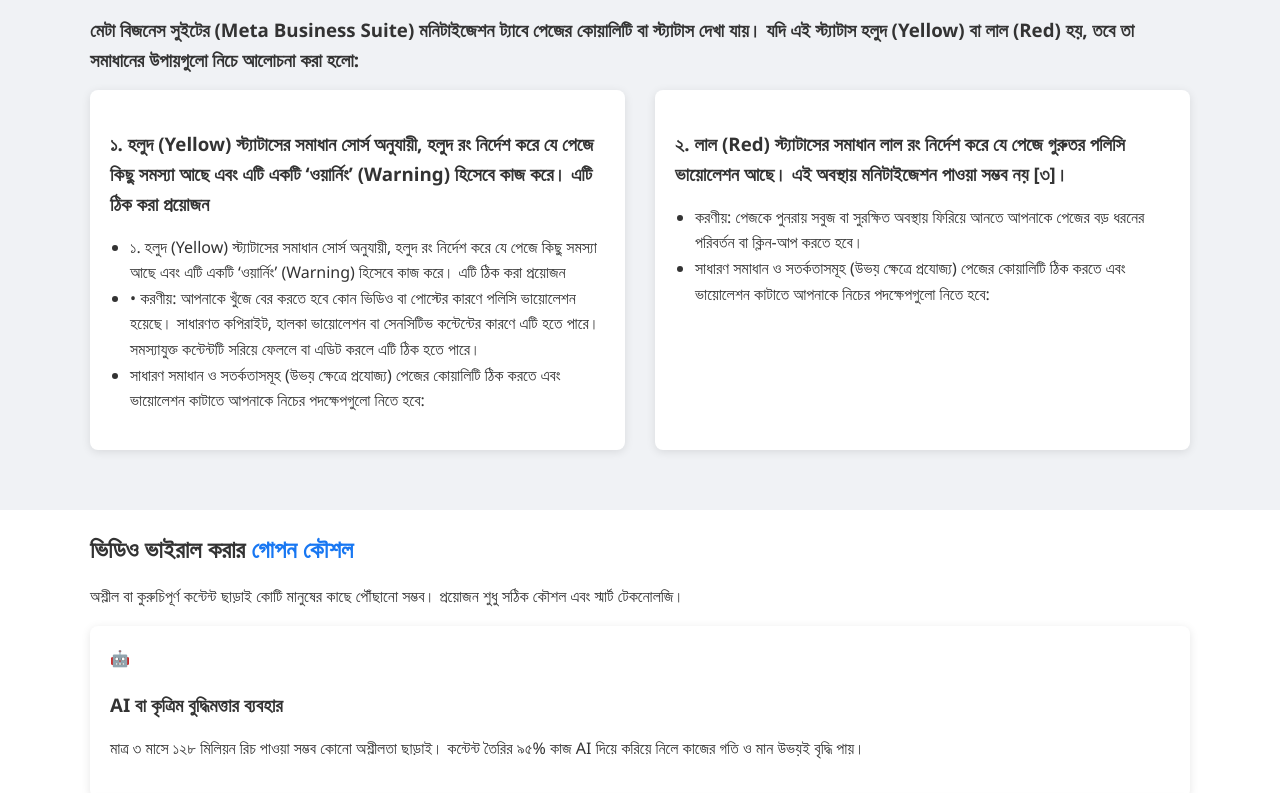
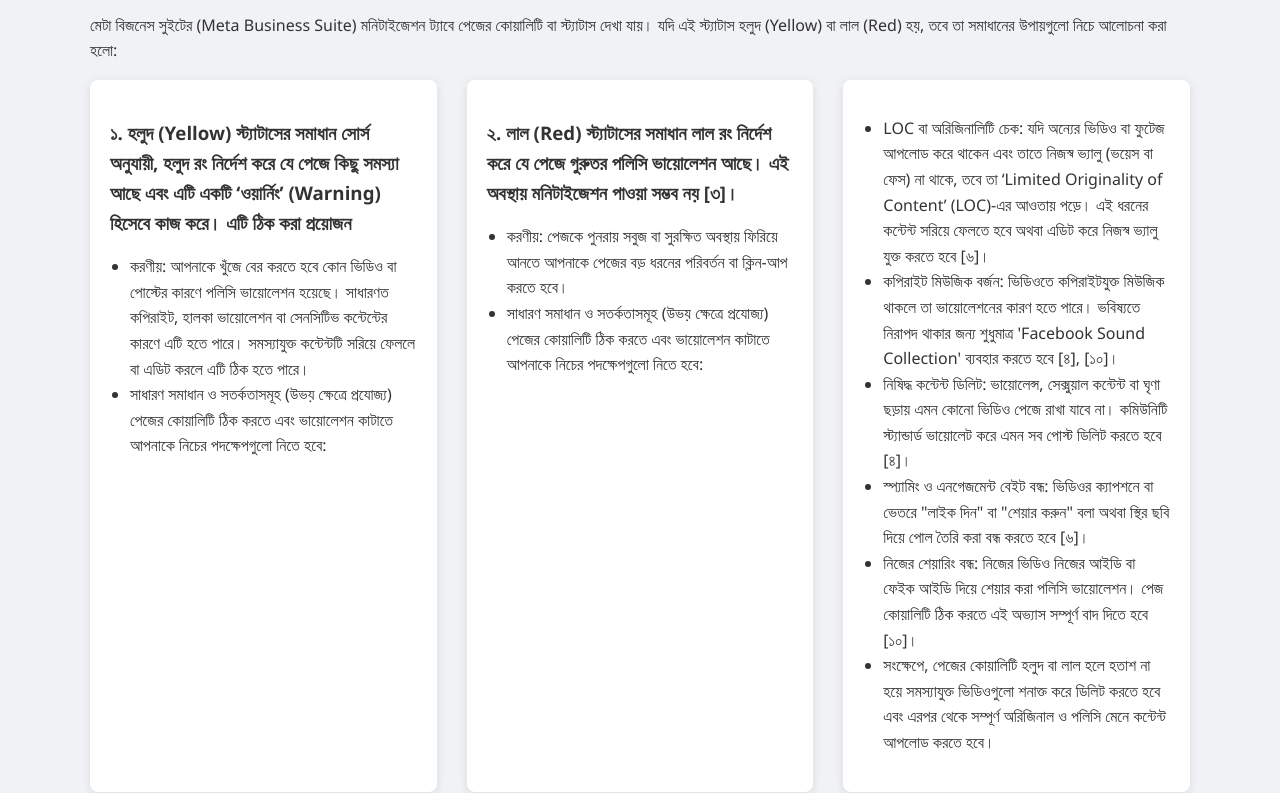
Before and after one commit to economist-bd/fb-guide, a website: page index.html in a window 1280 px wide. Shown: the part 2236-3029 px from the top of the page. Drawn offline with nearby package versions, Linux system fonts and the light colour scheme.

Commit message:
Update index.html

```diff
--- a/index.html
+++ b/index.html
@@ -161,13 +161,13 @@
      <section id="policies" class="section bg-light">
         <div class="container">
             <h2>পেজ কোয়ালিটি হলুদ বা লাল হলে সমাধানের উপায় কী?</h2>
-            <h3>মেটা বিজনেস সুইটের (Meta Business Suite) মনিটাইজেশন ট্যাবে পেজের কোয়ালিটি বা স্ট্যাটাস দেখা যায়। যদি এই স্ট্যাটাস হলুদ (Yellow) বা লাল (Red) হয়, তবে তা সমাধানের উপায়গুলো নিচে আলোচনা করা হলো:</h3>
+            <p>মেটা বিজনেস সুইটের (Meta Business Suite) মনিটাইজেশন ট্যাবে পেজের কোয়ালিটি বা স্ট্যাটাস দেখা যায়। যদি এই স্ট্যাটাস হলুদ (Yellow) বা লাল (Red) হয়, তবে তা সমাধানের উপায়গুলো নিচে আলোচনা করা হলো:</p>
             <div class="policy-wrapper">
                 <div class="policy-box">
                     <h3>১. হলুদ (Yellow) স্ট্যাটাসের সমাধান সোর্স অনুযায়ী, হলুদ রং নির্দেশ করে যে পেজে কিছু সমস্যা আছে এবং এটি একটি ‘ওয়ার্নিং’ (Warning) হিসেবে কাজ করে। এটি ঠিক করা প্রয়োজন</h3>
                     <ul>
-                        <li>১. হলুদ (Yellow) স্ট্যাটাসের সমাধান সোর্স অনুযায়ী, হলুদ রং নির্দেশ করে যে পেজে কিছু সমস্যা আছে এবং এটি একটি ‘ওয়ার্নিং’ (Warning) হিসেবে কাজ করে। এটি ঠিক করা প্রয়োজন</li>
-                        <li>• করণীয়: আপনাকে খুঁজে বের করতে হবে কোন ভিডিও বা পোস্টের কারণে পলিসি ভায়োলেশন হয়েছে। সাধারণত কপিরাইট, হালকা ভায়োলেশন বা সেনসিটিভ কন্টেন্টের কারণে এটি হতে পারে। সমস্যাযুক্ত কন্টেন্টটি সরিয়ে ফেললে বা এডিট করলে এটি ঠিক হতে পারে।</li>
+
+                        <li>করণীয়: আপনাকে খুঁজে বের করতে হবে কোন ভিডিও বা পোস্টের কারণে পলিসি ভায়োলেশন হয়েছে। সাধারণত কপিরাইট, হালকা ভায়োলেশন বা সেনসিটিভ কন্টেন্টের কারণে এটি হতে পারে। সমস্যাযুক্ত কন্টেন্টটি সরিয়ে ফেললে বা এডিট করলে এটি ঠিক হতে পারে।</li>
                         <li>সাধারণ সমাধান ও সতর্কতাসমূহ (উভয় ক্ষেত্রে প্রযোজ্য) পেজের কোয়ালিটি ঠিক করতে এবং ভায়োলেশন কাটাতে আপনাকে নিচের পদক্ষেপগুলো নিতে হবে:</li>
 
                     </ul>
@@ -178,6 +178,18 @@
                         <li> করণীয়: পেজকে পুনরায় সবুজ বা সুরক্ষিত অবস্থায় ফিরিয়ে আনতে আপনাকে পেজের বড় ধরনের পরিবর্তন বা ক্লিন-আপ করতে হবে।</li>
                         <li>সাধারণ সমাধান ও সতর্কতাসমূহ (উভয় ক্ষেত্রে প্রযোজ্য) পেজের কোয়ালিটি ঠিক করতে এবং ভায়োলেশন কাটাতে আপনাকে নিচের পদক্ষেপগুলো নিতে হবে:</li>
 
+                    </ul>
+                </div>
+
+                <div class="policy-box">
+
+                    <ul>
+                        <li>LOC বা অরিজিনালিটি চেক: যদি অন্যের ভিডিও বা ফুটেজ আপলোড করে থাকেন এবং তাতে নিজস্ব ভ্যালু (ভয়েস বা ফেস) না থাকে, তবে তা ‘Limited Originality of Content’ (LOC)-এর আওতায় পড়ে। এই ধরনের কন্টেন্ট সরিয়ে ফেলতে হবে অথবা এডিট করে নিজস্ব ভ্যালু যুক্ত করতে হবে [৬]।</li>
+                        <li>কপিরাইট মিউজিক বর্জন: ভিডিওতে কপিরাইটযুক্ত মিউজিক থাকলে তা ভায়োলেশনের কারণ হতে পারে। ভবিষ্যতে নিরাপদ থাকার জন্য শুধুমাত্র 'Facebook Sound Collection' ব্যবহার করতে হবে [৪], [১০]।</li>
+                        <li>নিষিদ্ধ কন্টেন্ট ডিলিট: ভায়োলেন্স, সেক্সুয়াল কন্টেন্ট বা ঘৃণা ছড়ায় এমন কোনো ভিডিও পেজে রাখা যাবে না। কমিউনিটি স্ট্যান্ডার্ড ভায়োলেট করে এমন সব পোস্ট ডিলিট করতে হবে [৪]।</li>
+                        <li>স্প্যামিং ও এনগেজমেন্ট বেইট বন্ধ: ভিডিওর ক্যাপশনে বা ভেতরে "লাইক দিন" বা "শেয়ার করুন" বলা অথবা স্থির ছবি দিয়ে পোল তৈরি করা বন্ধ করতে হবে [৬]।</li>
+                        <li>নিজের শেয়ারিং বন্ধ: নিজের ভিডিও নিজের আইডি বা ফেইক আইডি দিয়ে শেয়ার করা পলিসি ভায়োলেশন। পেজ কোয়ালিটি ঠিক করতে এই অভ্যাস সম্পূর্ণ বাদ দিতে হবে [১০]।</li>
+                    <li>সংক্ষেপে, পেজের কোয়ালিটি হলুদ বা লাল হলে হতাশ না হয়ে সমস্যাযুক্ত ভিডিওগুলো শনাক্ত করে ডিলিট করতে হবে এবং এরপর থেকে সম্পূর্ণ অরিজিনাল ও পলিসি মেনে কন্টেন্ট আপলোড করতে হবে।</li>
                     </ul>
                 </div>
             </div>
```
